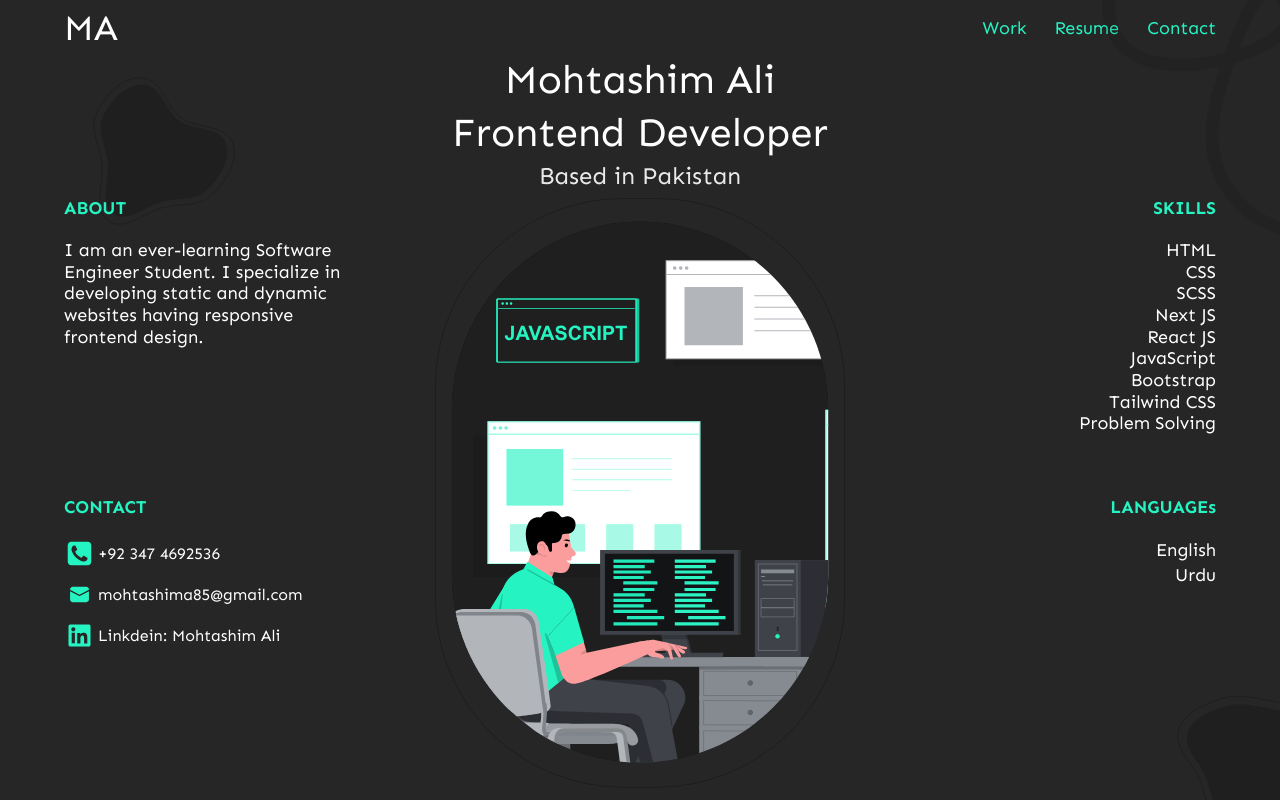
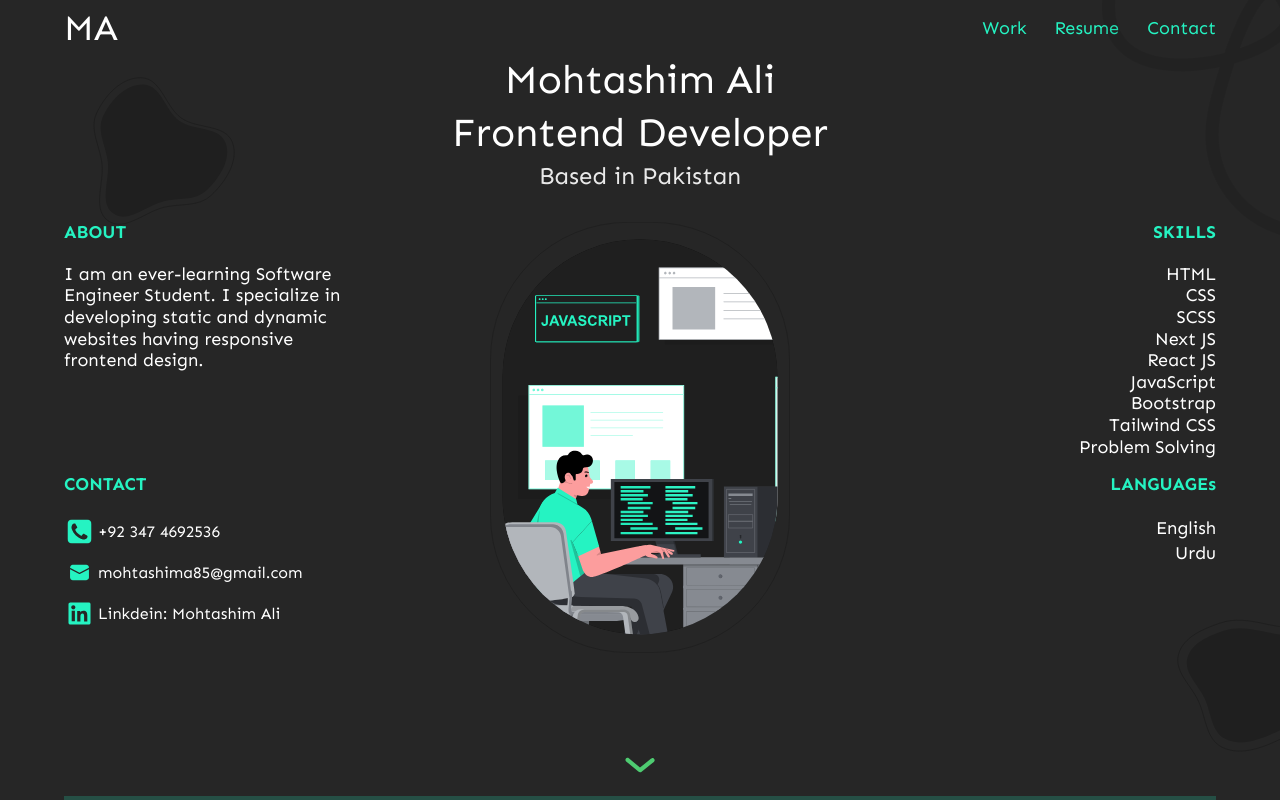
Before and after one commit to MohtashimAli85/portfolio, a Next.js app: page / in a window 1280 px wide. Shown: the top 800 px of the page. Built offline with nearby package versions, Linux system fonts and the light colour scheme.

Commit message:
Update herosection.jsx

```diff
--- a/components/herosection/herosection.jsx
+++ b/components/herosection/herosection.jsx
@@ -9,18 +9,22 @@ import BottomBlob from "../blobs/bottomblob";
 
 function HeroSection() {
   return (
-    <div className="hero-section relative">
-      <div className=" mx-3 sm:max-w-xl md:max-w-2xl lg:max-w-4xl xl:max-w-6xl 2xl:max-w-7xl sm:mx-auto py-2">
-        <div className="grid grid-cols-[minmax(285px,_1fr)_minmax(480px,_1fr)_minmax(285px,_1fr)] gap-x-8 grid-rows-2 ">
+    <div className="hero-section relative basis-[80%]">
+      <div className=" mx-3 sm:max-w-xl md:max-w-2xl lg:max-w-4xl xl:max-w-6xl 2xl:max-w-7xl sm:mx-auto  ">
+        <div className="grid grid-cols-1 sm:grid-cols-[minmax(285px,_1fr)_minmax(480px,_1fr)_minmax(285px,_1fr)] gap-x-8 gap-y-4 sm:grid-rows-2 ">
           <About description="I am an ever-learning Software Engineer Student. I specialize in developing static and dynamic websites having responsive frontend design." />
-          <div className="row-span-2 w-full">
-            <Image
-              src="/Center.svg"
-              alt="hero image"
-              width={480}
-              height={590}
-              priority
-            />
+          <div className=" row-span-2 ">
+            <div className="animate-float min-w-[350px] min-h-[400px]  relative w-[30vw] h-[30vh] max-w-[400px] max-h-[550px] hidden sm:block text-center  mx-auto">
+              <Image
+                src="/Center.svg"
+                alt="hero image"
+                width={490}
+                height={550}
+                priority
+                // objectFit="contain"
+                layout="responsive"
+              />
+            </div>
           </div>
           <Skill
             skills={[
@@ -56,7 +60,7 @@ function HeroSection() {
             ]}
           />
           <Lang langs={["English", "Urdu"]} />
-          <div className="col-span-3 justify-self-center mt-3">
+          <div className="sm:col-span-3 justify-self-center mt-3 ">
             <Link href="#projects">
               <a>
                 <Image
```
